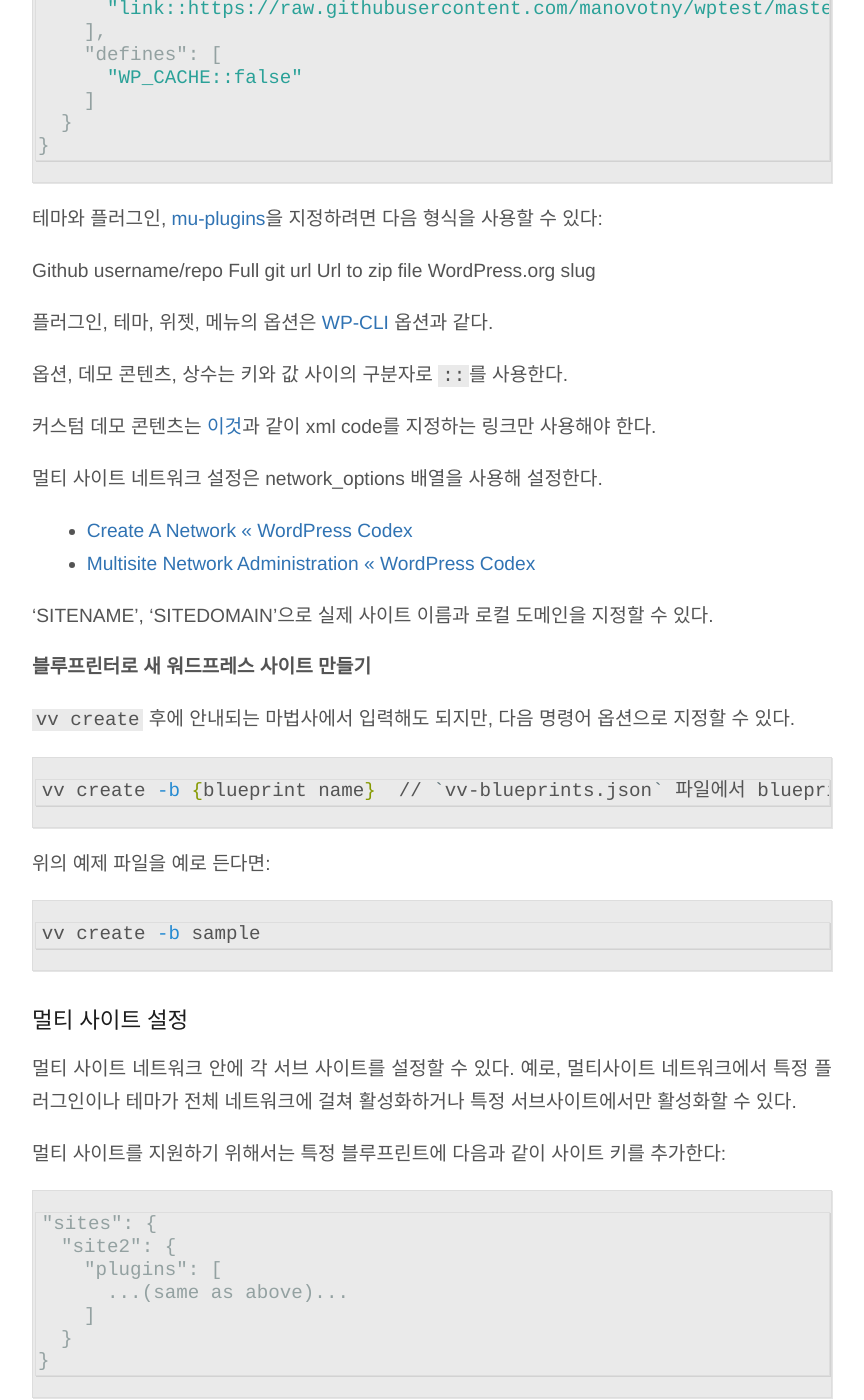
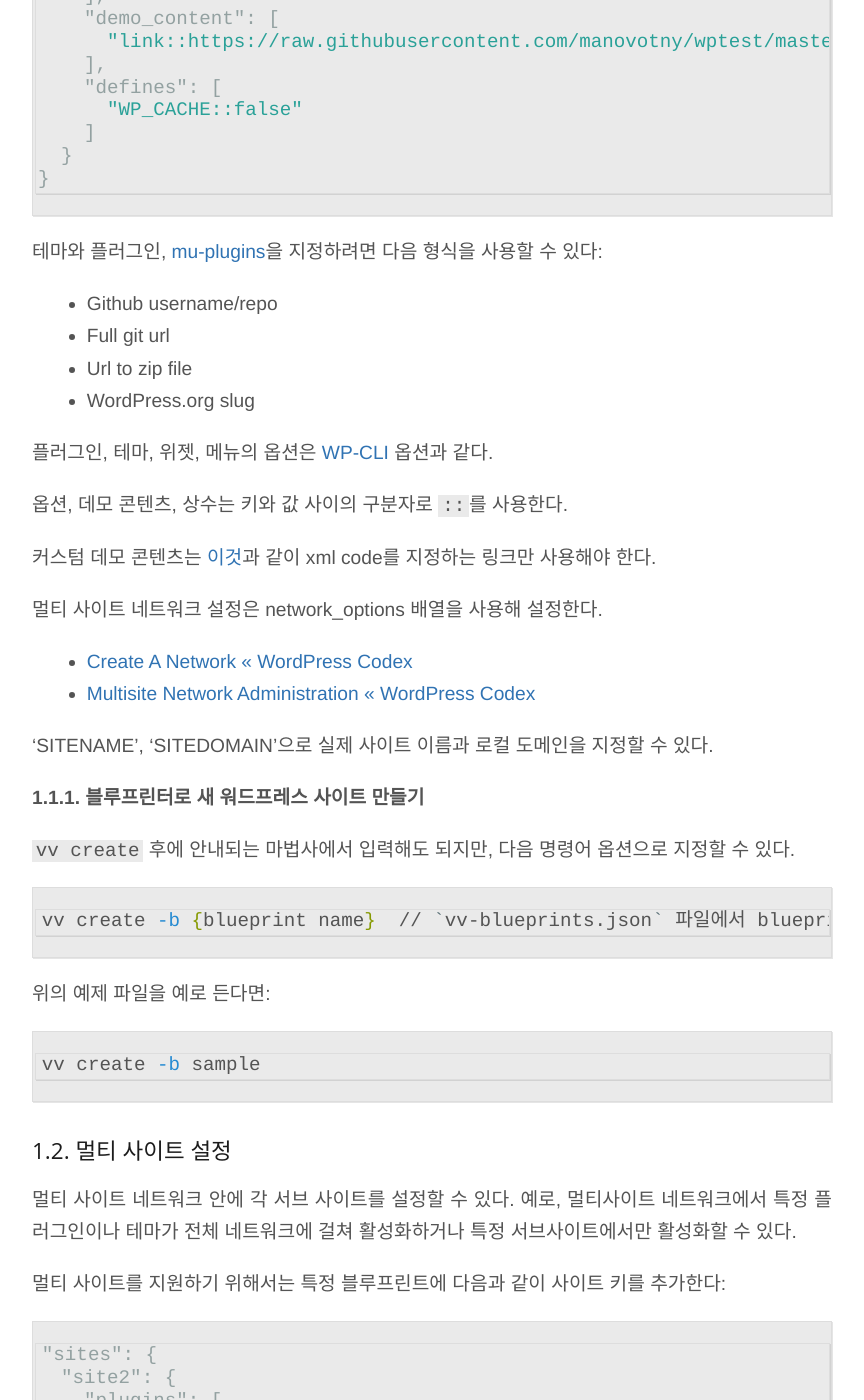
Before and after one commit to nolboo/nolboo.github.io, a Jekyll site: the page built from _posts/2016-05-14-ultimate-wordpress-development-environment-vv-blueprints.md, in a window 1280 px wide and 1400 px high, scrolled down 2856 px. Shown: the whole window, without its empty margins (208-1072 px from the left). Built offline with Jekyll 4.4.1, drawn with Linux system fonts in a browser that asks for light colours; comment, search, counter and statistics services are not loaded; some of the changed text lies outside the part shown.

Commit message:
Change TOC in wordpress dev posts

```diff
--- a/_posts/2016-05-14-ultimate-wordpress-development-environment-vv-blueprints.md
+++ b/_posts/2016-05-14-ultimate-wordpress-development-environment-vv-blueprints.md
@@ -5,6 +5,8 @@
 category: blog
 tags: [wordpress, development, environment, vagrant, vvv, vv, blueprints]
 ---
+
+<div id="toc"><p class="toc_title">목차</p></div>
 
 ## VV
 
@@ -118,10 +120,10 @@
 
 테마와 플러그인, [mu-plugins](http://www.sitepoint.com/wordpress-mu-plugins/)을 지정하려면 다음 형식을 사용할 수 있다:
 
-Github username/repo
-Full git url
-Url to zip file
-WordPress.org slug
+* Github username/repo
+* Full git url
+* Url to zip file
+* WordPress.org slug
 
 플러그인, 테마, 위젯, 메뉴의 옵션은 [WP-CLI](http://wp-cli.org/) 옵션과 같다.
 
```
Also changed, not shown: _posts/2016-05-10-ultimate-wordpress-development-environment-vv.md (+4 -2 lines), _posts/2016-05-16-ultimate-wordpress-development-environment-wp-cli.md (+4 -0 lines), _posts/2016-05-19-modernizing-wordpress-theme-development-with-sage.md (+2 -0 lines), _posts/2016-05-31-modern-wordpress-server-stack.md (+2 -0 lines).
